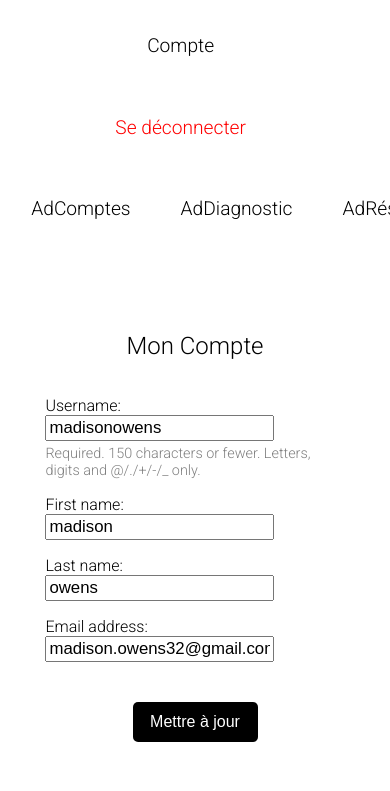
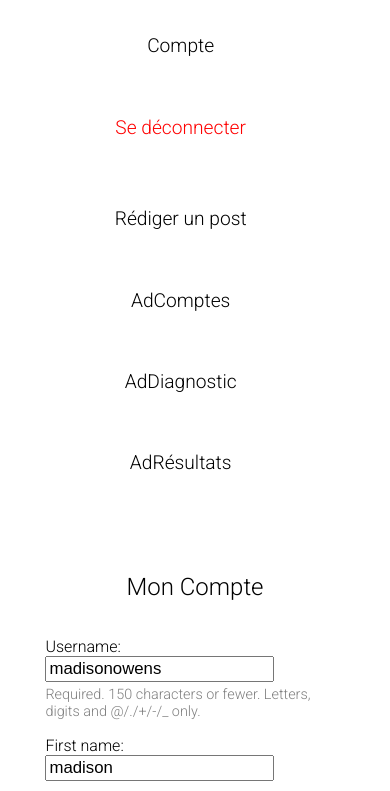
Before and after one commit to owens-madison/cesizen, a Django app: page /account/ in a window 390 px wide; the page is wider, and only the part inside the window is pictured. Shown: the part 301-1092 px from the top of that part. Run offline with Django 5.2, Linux system fonts and the light colour scheme; a user stored in the database is signed in.

Commit message:
nav menu admin view mobile friendly

```diff
--- a/cesizenapp/templates/navigationMenu.html
+++ b/cesizenapp/templates/navigationMenu.html
@@ -25,7 +25,8 @@
     {% endif %}
     <img src="{% static 'media/logo.png' %}" id="logo" style="width: 150px; height: auto;" alt="cesizen logo"/>
 </div>
-<div style="width: 95%; margin-left: 20px; margin-right: 20px; margin-top: 10px; display: flex; justify-content: center">
+<div id="adminView"
+     style="width: 95%; margin-left: 20px; margin-right: 20px; margin-top: 10px; display: flex; justify-content: center">
     {% if user.is_superuser %}
         <a href="{% url 'cesizenapp:postInformation' %}"
            style="margin-right: 50px; font-size: 120%; text-decoration: none; color: black;">
@@ -78,5 +79,15 @@
             margin-left: -35px;
             margin-top: 50px;
         }
+
+        #adminView {
+            flex-direction: column;
+            align-items: center;
+            text-align: center;
+        }
+
+        #adminView a {
+            margin: 10px 0;
+        }
     }
 </style>
```
Also changed, not shown: db.sqlite3.
